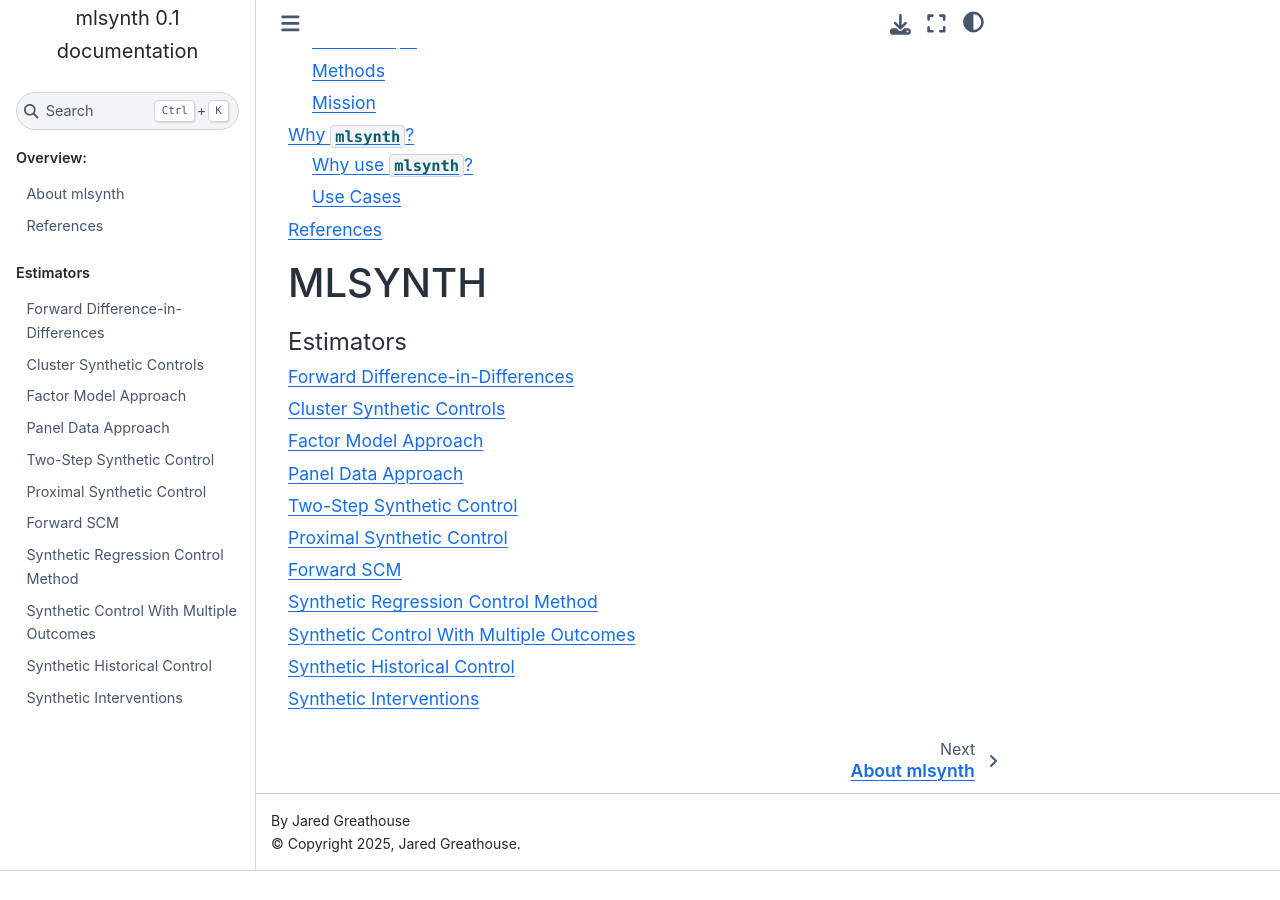
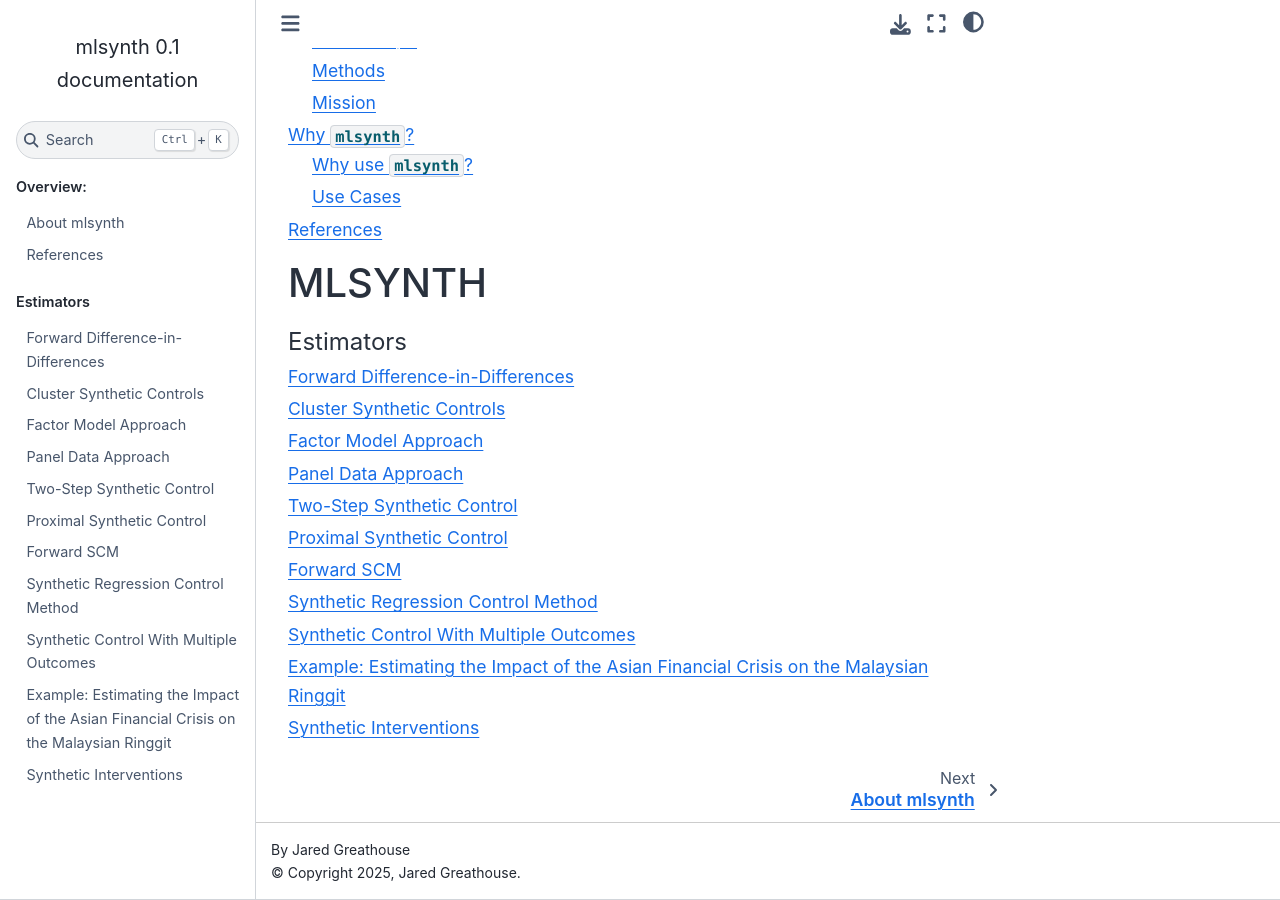
Before and after one commit to jgreathouse9/mlsynth, a Sphinx documentation site: the page built from docs/index.rst, in a window 1280 px wide and 900 px high, scrolled down 695 px. Built offline with Sphinx 7.4.7 and the Sphinx Book theme 1.1.4, drawn with Linux system fonts in a browser that asks for light colours; pages that are not in the unit, such as notebooks, are missing from menus; before the commit the page ends 1566 px from its top, so only the background shows below that; some of the changed lines change nothing that is shown.

Commit message:
Update shc.rst

```diff
--- a/docs/shc.rst
+++ b/docs/shc.rst
@@ -1,48 +1,63 @@
-Synthetic Historical Control
-=====================
+Example: Estimating the Impact of the Asian Financial Crisis on the Malaysian Ringgit
+-------------------------------------------------------------------------------------
 
-.. autoclass:: mlsynth.SHC
-   :show-inheritance:
-   :special-members: __init__
-
-
-Uses Synthetic Historical Controls
-
+This example uses the **Synthetic Historical Control (SHC)** estimator from
+``mlsynth`` to measure the Year-over-Year (YoY) growth rate impact of the
+1997–1998 Asian Financial Crisis on the Malaysian Ringgit.
 
 .. code-block:: python
 
-  from mlsynth import SHC
-import pandas as pd
+    from mlsynth import SHC
+    import pandas as pd
 
+    # Load monthly exchange rate data from FRED
+    url = (
+        "https://fred.stlouisfed.org/graph/fredgraph.csv?"
+        "bgcolor=%23ebf3fb&chart_type=line&drp=0&fo=open%20sans&"
+        "graph_bgcolor=%23ffffff&height=450&mode=fred&recession_bars=on&"
+        "txtcolor=%23444444&ts=12&tts=12&width=1320&nt=0&thu=0&trc=0&"
+        "show_legend=yes&show_axis_titles=yes&show_tooltip=yes&id=EXMAUS&"
+        "scale=left&cosd=1971-01-01&coed=2025-06-01&line_color=%230073e6&"
+        "link_values=false&line_style=solid&mark_type=none&mw=3&lw=3&"
+        "ost=-99999&oet=99999&mma=0&fml=a&fq=Monthly&fam=avg&fgst=lin&"
+        "fgsnd=2020-02-01&line_index=1&transformation=lin&"
+        "vintage_date=2025-07-17&revision_date=2025-07-17&nd=1971-01-01"
+    )
 
-url = "https://fred.stlouisfed.org/graph/fredgraph.csv?bgcolor=%23ebf3fb&chart_type=line&drp=0&fo=open%20sans&graph_bgcolor=%23ffffff&height=450&mode=fred&recession_bars=on&txtcolor=%23444444&ts=12&tts=12&width=1320&nt=0&thu=0&trc=0&show_legend=yes&show_axis_titles=yes&show_tooltip=yes&id=EXMAUS&scale=left&cosd=1971-01-01&coed=2025-06-01&line_color=%230073e6&link_values=false&line_style=solid&mark_type=none&mw=3&lw=3&ost=-99999&oet=99999&mma=0&fml=a&fq=Monthly&fam=avg&fgst=lin&fgsnd=2020-02-01&line_index=1&transformation=lin&vintage_date=2025-07-17&revision_date=2025-07-17&nd=1971-01-01"
+    df = pd.read_csv(url)
 
-df = pd.read_csv(url)
+    # Rename and parse date column
+    df.rename(columns={df.columns[0]: "Date"}, inplace=True)
+    df["Date"] = pd.to_datetime(df["Date"])
 
-df.rename(columns={df.columns[0]: "Date"}, inplace=True)
-df["Date"] = pd.to_datetime(df["Date"])
+    # Compute Year-over-Year growth rate
+    value_col = df.columns[1]
+    df["YoY Growth Rate"] = df[value_col].pct_change(periods=12)
+    df = df.dropna(subset=["YoY Growth Rate"])
 
-value_col = df.columns[1]
-df["YoY Growth Rate"] = df[value_col].pct_change(periods=12)
+    # Drop original exchange rate column
+    df = df.drop(columns=df.columns[1])
 
-df = df.dropna(subset=["YoY Growth Rate"])
+    # Keep only data prior to 1999
+    df = df[df["Date"].dt.year < 1999]
 
-df = df.drop(columns=df.columns[1])
-df = df[df["Date"].dt.year < 1999]
+    # Assign unit identifier
+    df["Unit"] = "Ringgit"
 
-df["Unit"] = "Ringgit"
+    # Define treatment: post-July 1997 = 1
+    df["Asian Financial Crisis"] = (
+        df["Date"] >= pd.Timestamp("1997-07-01")
+    ).astype(int)
 
-df["Asian Financial Crisis"] = (df["Date"] >= pd.Timestamp("1997-07-01")).astype(int)
-
-config = {
-    "df": df,
-    "outcome": df.columns[1],
-    "treat": df.columns[-1],
-    "unitid": "Unit",
-    "time": df.columns[0],
-    "display_graphs": True,
-    "save": False,
-    "counterfactual_color": ["blue"], "m": 12*3
-}
-
-result = SHC(config).fit()
+    # Configuration for SHC
+    config = {
+        "df": df,
+        "outcome": df.columns[1],       # "YoY Growth Rate"
+        "treat": df.columns[-1],        # "Asian Financial Crisis"
+        "unitid": "Unit",
+        "time": df.columns[0],          # "Date"
+        "display_graphs": True,
+        "save": False,
+        "counterfactual_color": ["blue"],
+        "m": 12 * 3                      # Segment Length
+    }
```
